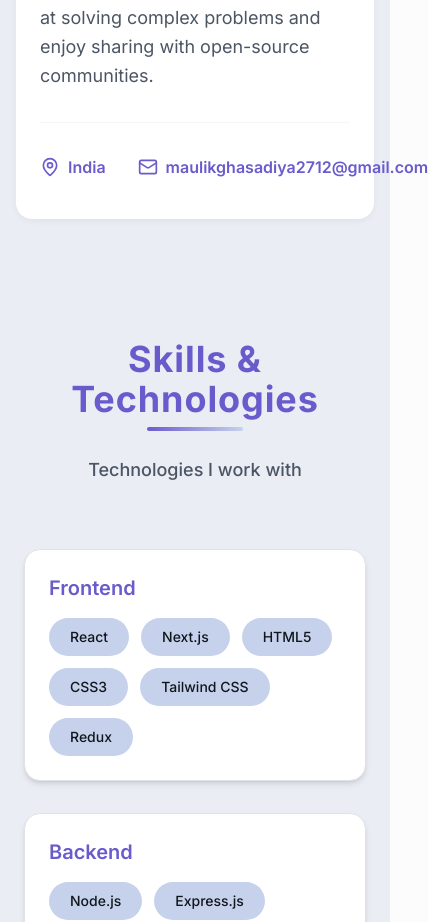
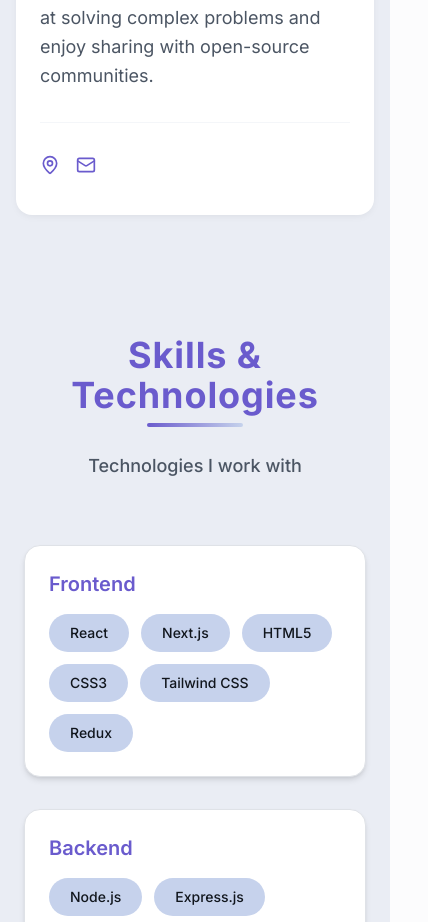
Before and after one commit to Maulik7278/portfolio, a React (Vite) app: page / in a window 390 px wide. Shown: the part 1780-2702 px from the top of the page, 428 px wide, since content can reach past the window. Built offline with nearby package versions, Linux system fonts and the light colour scheme; no server answers.

Commit message:
in this commit changes about section css

```diff
--- a/src/components/About.tsx
+++ b/src/components/About.tsx
@@ -75,14 +75,20 @@ const About = () => {
               excel at solving complex problems and enjoy sharing with
               open-source communities.
             </p>
-            <div className="flex flex-row items-center gap-8 mt-auto pt-8 border-t border-muted/30">
+            {/* this is mobaile wise show email */}
+            <div className="flex items-center gap-4 mt-auto pt-8 border-t border-muted/30">
+              {/* Location: icon always visible, text only on desktop */}
               <div className="flex items-center gap-2">
                 <MapPin className="h-5 w-5 text-primary" />
-                <span className="font-semibold text-primary">India</span>
+                <span className="hidden lg:inline font-semibold text-primary">
+                  India
+                </span>
               </div>
+
+              {/* Email: icon always visible, text only on desktop */}
               <div className="flex items-center gap-2">
                 <Mail className="h-5 w-5 text-primary" />
-                <span className="font-semibold text-primary">
+                <span className="hidden lg:inline font-semibold text-primary">
                   maulikghasadiya2712@gmail.com
                 </span>
               </div>
```
